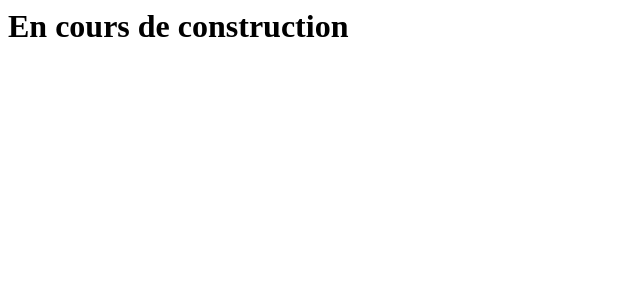
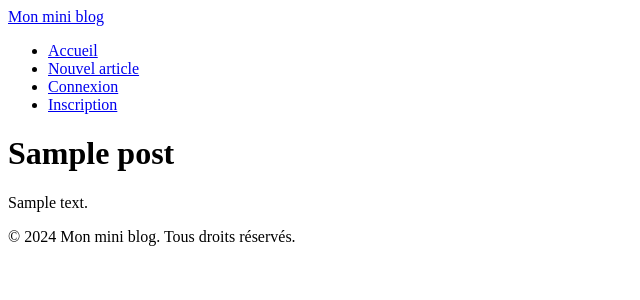
Before and after one commit to Polodys/mini-blog, a PHP site: page /index.php?action=show-one-post&id=1 in a window 1280 px wide. Shown: the top 300 px of the page, without its empty margins (0-640 px from the left). Run offline with PHP 8.4, Linux system fonts and the light colour scheme; tables that the repository leaves empty or names only in its code hold one stand-in row (values such as "Sample post").

Commit message:
Show one post

```diff
--- a/index.php
+++ b/index.php
@@ -12,6 +12,17 @@ use Application\Controllers\ErrorController;
 
 // $postController = new PostController(); // Pas forcément le plus efficace de mettre ça là : à revoir
 // $authController = new AuthController(); // Pas forcément le plus efficace de mettre ça là : à revoir
+
+function validateId(string $id)
+{
+    $id = isset($id) ? (int) $id : 0;
+
+    if ($id > 0) {
+        return $id;
+    } else {
+        throw new Exception("La page ne peut pas s'afficher : identifiant non valide.");
+    };
+}
 
 try {
     if (isset($_GET['action'])) {
@@ -36,6 +47,11 @@ try {
                 $authController = new AuthController();
                 $authController->logout();
                 break;
+            case 'show-one-post':
+                $id = validateId($_GET['id']);
+                $postController = new PostController();
+                $postController->showOnePost($id);
+                break;
             default:
                 echo "<h1>En cours de construction</h1>";
                 break;
--- a/src/controllers/PostController.php
+++ b/src/controllers/PostController.php
@@ -20,4 +20,10 @@ class PostController
         $posts = $this->PostRepository->getAll();
         require 'src/views/homepage.php';
     }
+
+    public function showOnePost(int $id)
+    {
+        $post = $this->PostRepository->getOnePost($id);
+        require 'src/views/show-one-post.php';
+    }
 }
--- a/src/models/PostRepository.php
+++ b/src/models/PostRepository.php
@@ -34,4 +34,21 @@ class PostRepository
             throw new \Exception("Erreur lors de la récupération des billets.");
         }
     }
+
+    public function getOnePost(int $id): Post
+    {
+        try {
+            $query = "SELECT * FROM post WHERE post_id = :post_id";
+            $statement = $this->connection->prepare($query);
+            $statement->execute(['post_id' => $id]);
+
+            $row = $statement->fetch(\PDO::FETCH_ASSOC);
+            $post = new Post($row['post_id'], $row['title'], $row['content']);
+
+            return $post;
+        } catch (\PDOException $e) {
+            error_log("Erreur lors de la récupération d'un billet : " . $e->getMessage(), 3, 'src/logs/error.log');
+            throw new \Exception("Erreur lors de la récupération d'un billet.");
+        }
+    }
 }
--- a/src/views/homepage.php
+++ b/src/views/homepage.php
@@ -11,7 +11,7 @@
 <ul>
     <?php foreach ($posts as $post): ?>
         <li>
-            <a href=""><?= htmlspecialchars($post->getTitle()) ?></a>
+            <a href="index.php?action=show-one-post&id=<?= htmlspecialchars($post->getId()); ?>"><?= htmlspecialchars($post->getTitle()) ?></a> <!-- Using htmlspecialchars for the id is a priori superfluous, because it's normally an integer from the database ; but I've chosen to systematically process all dynamic datas in this app -->
         </li>
     <?php endforeach ?>
 </ul>
--- /dev/null
+++ b/src/views/show-one-post.php
@@ -0,0 +1,11 @@
+<?php $title = "Affichage d'un billet"; ?>
+
+<?php ob_start(); ?>
+
+<h1><?= htmlspecialchars($post->getTitle()) ?></h1>
+
+<p><?= nl2br(htmlspecialchars($post->getContent())) ?></p>
+
+<?php $content = ob_get_clean() ?>
+
+<?php require 'layout.php' ?>
```
Also changed, not shown: 1 other file.
